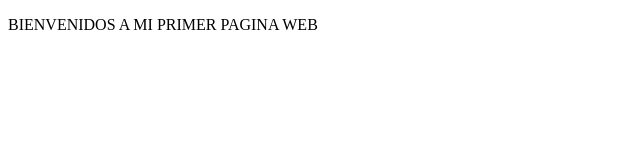
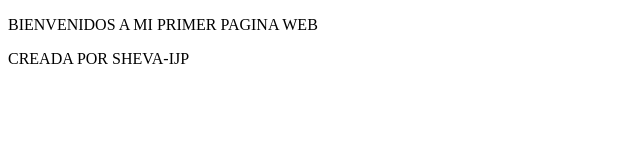
Before and after one commit to sheva-ijp/pagina-web-1, a plain HTML site: page index.html in a window 1280 px wide. Shown: the whole page, without its empty margins (0-640 px from the left). Drawn offline with Linux system fonts and the light colour scheme.

Commit message:
agregue cambios con el administrador de la pagina

```diff
--- a/index.html
+++ b/index.html
@@ -8,5 +8,6 @@
 </head>
 <body>
     <p>BIENVENIDOS A MI PRIMER PAGINA WEB</p>
+    <p>CREADA POR SHEVA-IJP</p>
 </body>
 </html>
```
